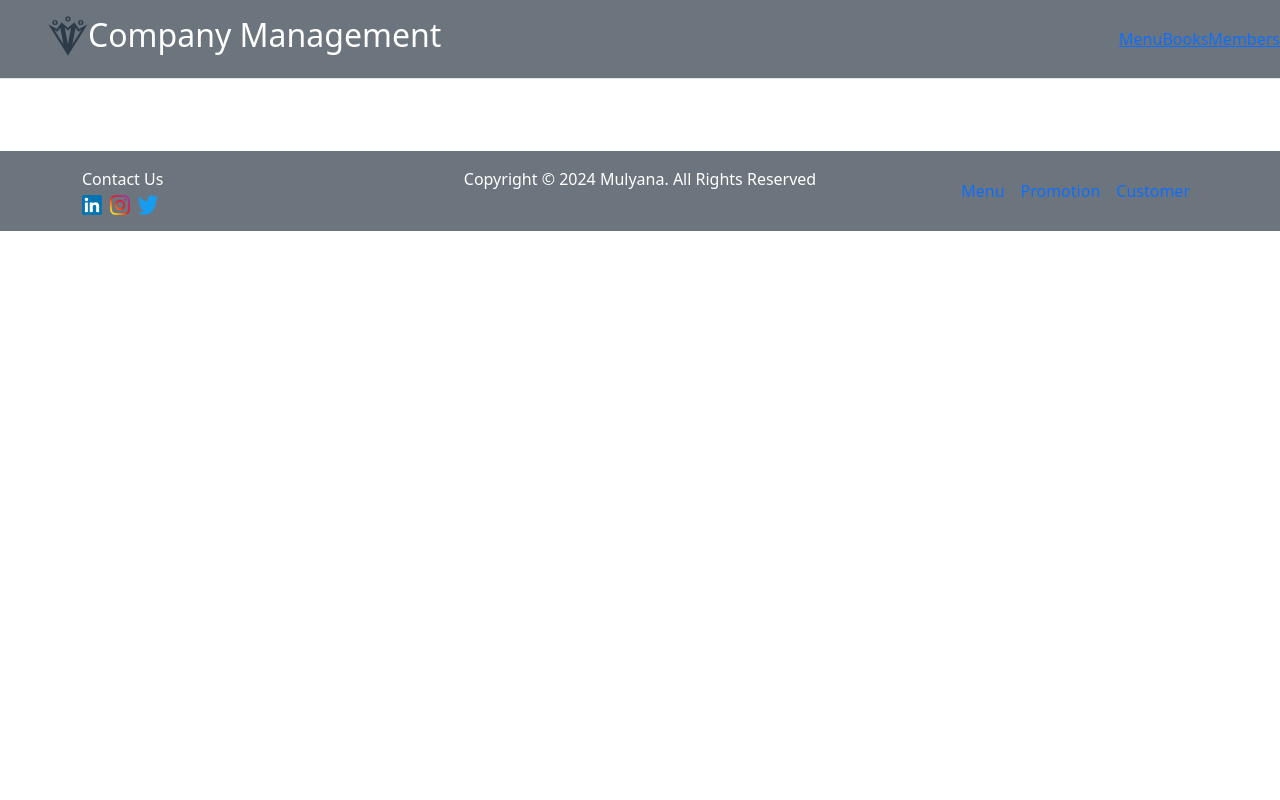
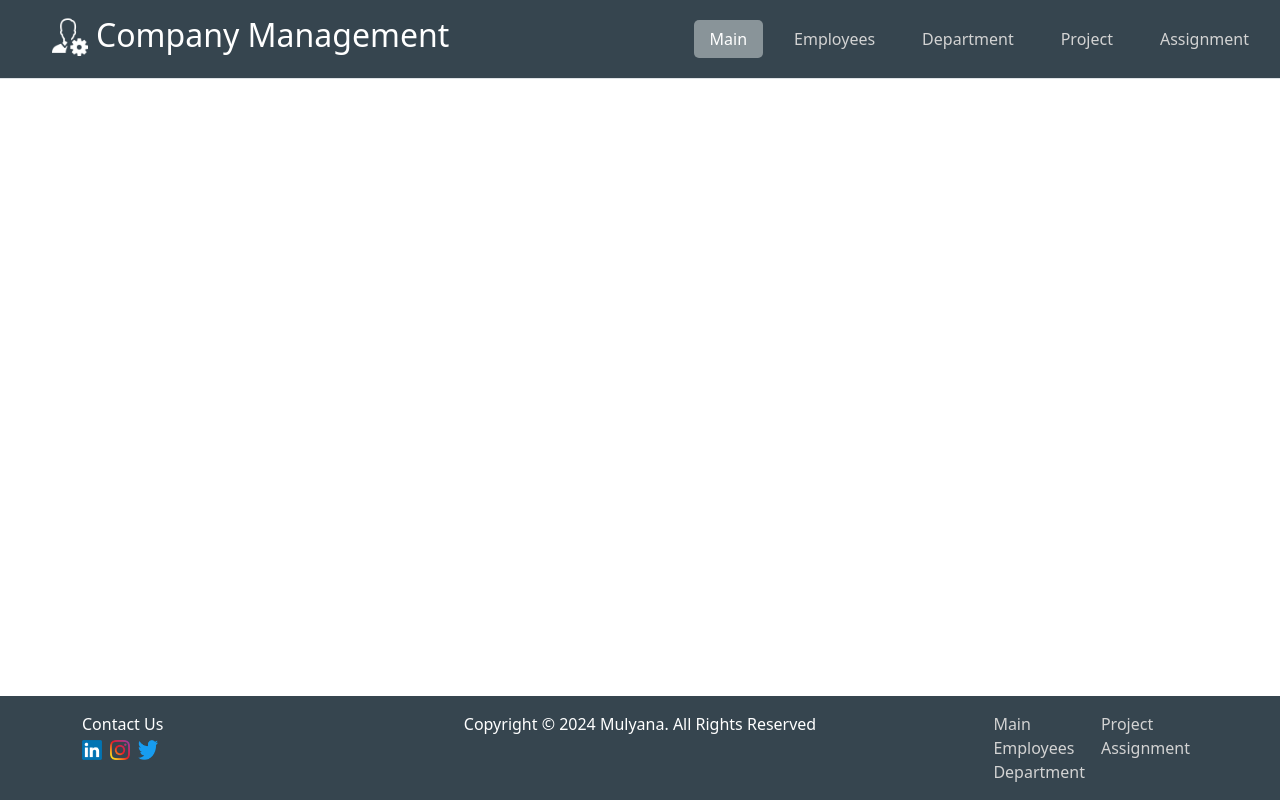
Before and after one commit to Myniv/CompanyManagementSystem, a React (Vite) app: page / in a window 1280 px wide. Built offline with nearby package versions, Linux system fonts and the light colour scheme.

Commit message:
Update header footer

```diff
--- a/src/Component/Modules/Footer.jsx
+++ b/src/Component/Modules/Footer.jsx
@@ -1,9 +1,14 @@
+import { NavLink } from "react-router-dom";
+
 const Footer = () => {
   const name = "Mulyana";
   const year = new Date().getFullYear();
   return (
     // <div class="d-flex flex-column min-vh-100">
-      <footer className="p-3 mt-5 bg-secondary text-white">
+    <footer
+      className="p-3 mt-5text-white"
+      style={{ backgroundColor: "#36454F", color: "white" }}
+    >
       <div className="container">
         <div className="row">
           <div className="col">
@@ -41,16 +46,26 @@ const Footer = () => {
           <div className="col">
             <p className="mb-1 text-center">{`Copyright © ${year}  ${name}. All Rights Reserved`}</p>
           </div>
-            <div className="col d-flex justify-content-end align-items-center">
-              <a href="/" className="nav-link px-2 text-primary">
-                Menu
-              </a>
-              <a href="#" className="nav-link px-2 text-primary">
-                Promotion
-              </a>
-              <a href="/CustomerPage" className="nav-link px-2 text-primary">
-                Customer
-              </a>
+          <div className="col d-flex justify-content-end">
+            <div>
+              <NavLink to="/" className="nav-link px-2" style={{color: "#D3D3D3"}}>
+                Main
+              </NavLink>
+              <NavLink to="/employees" className="nav-link px-2" style={{color: "#D3D3D3"}}>
+                Employees
+              </NavLink>
+              <NavLink to="/departments" className="nav-link px-2" style={{color: "#D3D3D3"}}>
+                Department
+              </NavLink>
+            </div>
+            <div>
+              <NavLink to="/projects" className="nav-link px-2" style={{color: "#D3D3D3"}}>
+                Project
+              </NavLink>
+              <NavLink to="/assignments" className="nav-link px-2" style={{color: "#D3D3D3"}}>
+                Assignment
+              </NavLink>
+            </div>
           </div>
         </div>
       </div>
--- a/src/Component/Modules/Header.jsx
+++ b/src/Component/Modules/Header.jsx
@@ -1,12 +1,30 @@
-// import { NavLink } from "react-router-dom";
+import { NavLink } from "react-router-dom";
 
 const Header = () => {
-  // const currentDate = new Date().hrefDateString();
+  const linkStyle = {
+    color: "#D3D3D3",
+    textDecoration: "none",
+    marginRight: "15px",
+    padding: "0.5rem 1rem",
+    borderRadius: "5px",
+  };
+
+  const activeLinkStyle = {
+    backgroundColor: "#899499",
+    color: "white",
+    textDecoration: "none",
+    marginRight: "15px",
+    padding: "0.5rem 1rem",
+    borderRadius: "5px",
+  };
   return (
-    <header className="d-flex flex-wrap align-items-center justify-content-center justify-content-md-between py-3 mb-4 border-bottom bg-secondary text-white">
+    <header
+      className="d-flex flex-wrap align-items-center justify-content-center justify-content-md-between py-3 mb-4 border-bottom"
+      style={{ backgroundColor: "#36454F", color: "white" }}
+    >
       <div className="col-md-3 mb-2 mb-md-0 mx-5" style={{ flexGrow: 1 }}>
-        <a
-          href="/"
+        <NavLink
+          to="/"
           className="d-inline-flex link-body-emphasis text-decoration-none"
         >
           <img
@@ -15,47 +33,79 @@ const Header = () => {
             alt="Myniv"
             style={{ width: "40px", height: "40px" }}
           />
-          <h2 className="mb-0 text-white center">Company Management</h2>
-        </a>
+          <h2 className="ms-2 text-white center">Company Management</h2>
+        </NavLink>
         <title>Library Management</title>
       </div>
 
-      <div className="d-flex flex-wrap align-items-center justify-content-center justify-content-lg-start">
-        {/* <p className="text-end">{currentDate}</p> */}
-        <ul className="nav col-12 col-md-auto mb-2 justify-content-center mb-md-0 nav nav-pills">
+      <nav className="navbar navbar-expand-md navbar-dark">
+        <button
+          className="navbar-toggler"
+          type="button"
+          data-bs-toggle="collapse"
+          data-bs-target="#navbarNav"
+          aria-controls="navbarNav"
+          aria-expanded="false"
+          aria-label="Toggle navigation"
+        >
+          <span className="navbar-toggler-icon"></span>
+        </button>
+        <div className="collapse navbar-collapse" id="navbarNav">
+          <ul className="navbar-nav ms-auto justify-content-center mb-md-0 nav nav-pills">
             <li className="nav-item">
-            <a
-              href="/"
-              className={({ isActive }) => {
-                return isActive ? "nav-link active" : "nav-link";
-              }}
+              <NavLink
+                to="/"
+                style={({ isActive }) =>
+                  isActive ? activeLinkStyle : linkStyle
+                }
               >
-              Menu
-            </a>
+                Main
+              </NavLink>
             </li>
 
             <li className="nav-item">
-            <a
-              href="/books"
-              className={({ isActive }) => {
-                return isActive ? "nav-link active" : "nav-link";
-              }}
+              <NavLink
+                to="/employees"
+                style={({ isActive }) =>
+                  isActive ? activeLinkStyle : linkStyle
+                }
               >
-              Books
-            </a>
+                Employees
+              </NavLink>
             </li>
             <li className="nav-item">
-            <a
-              href="/members"
-              className={({ isActive }) => {
-                return isActive ? "nav-link active" : "nav-link";
-              }}
+              <NavLink
+                to="/departments"
+                style={({ isActive }) =>
+                  isActive ? activeLinkStyle : linkStyle
+                }
               >
-              Members
-            </a>
+                Department
+              </NavLink>
+            </li>
+            <li className="nav-item">
+              <NavLink
+                to="/projects"
+                style={({ isActive }) =>
+                  isActive ? activeLinkStyle : linkStyle
+                }
+              >
+                Project
+              </NavLink>
+            </li>
+            <li className="nav-item">
+              <NavLink
+                to="/assignments"
+                style={({ isActive }) =>
+                  isActive ? activeLinkStyle : linkStyle
+                }
+              >
+                Assignment
+              </NavLink>
             </li>
           </ul>
         </div>
+      </nav>
     </header>
   );
 };
--- a/src/Page/LandingPage.jsx
+++ b/src/Page/LandingPage.jsx
@@ -7,7 +7,7 @@ const LandingPage = () => {
     <>
       <div className="d-flex flex-column min-vh-100">
         <Header />
-        <div className="flex-grow-">
+        <div className="flex-grow-1">
           <Outlet />
         </div>
         <Footer />
```
Also changed, not shown: public/img/logo.png. Lines whose indentation alone changed are shown as unchanged.
